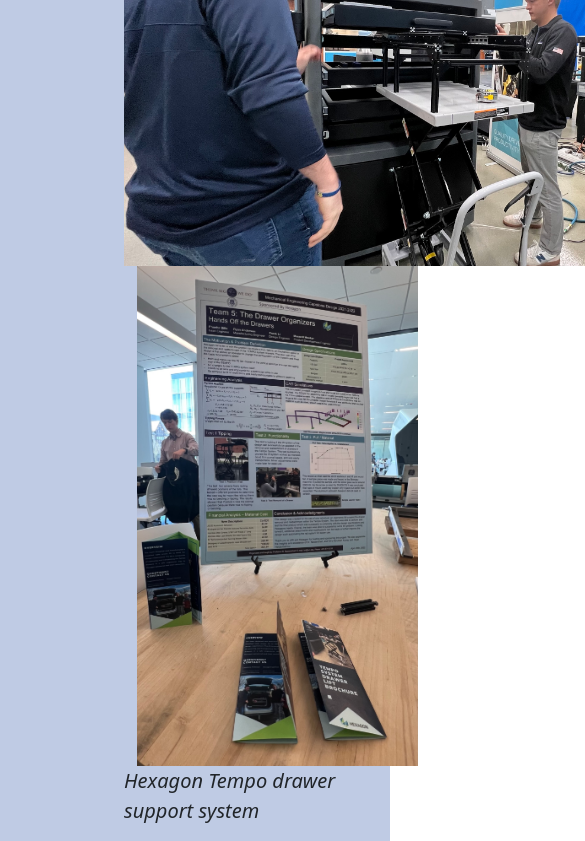
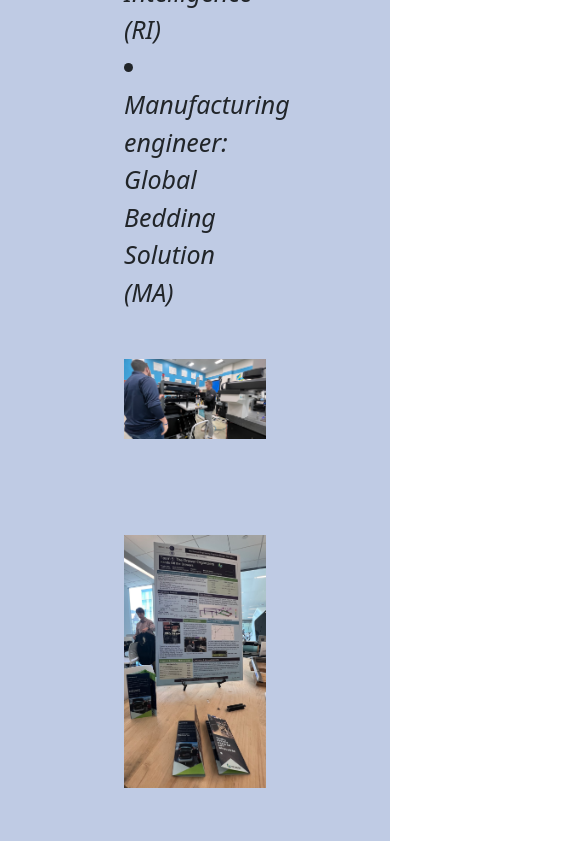
Before and after one commit to FRFRANk-1/frank-website, a React (Create React App) app: page /about#/home in a window 390 px wide. Shown: the part 1156-1997 px from the top of the page, 585 px wide, since content can reach past the window. Built offline with nearby package versions, Linux system fonts and the light colour scheme.

Commit message:
fixed responsive-resolution_1

```diff
--- a/src/pages/about/index.css
+++ b/src/pages/about/index.css
@@ -70,33 +70,31 @@
 }
 
 .picture2{
-    width: 100%;
-    height: auto;
-    position:relative; left: 53%;
+  text-align: center;
 }
 
 .video-showcase{
     margin-left: 0%;
 }
 
-.picture3{
+/* .picture3{
     width: 110%;
     height: auto;
     margin-left: 20px;
     margin-top: 0px;
     position:relative; left: 45%;
-}
+} */
 
 .description-1{
-  position:relative; left: 80%;
+  position:relative;
 }
 
 .description-2{
-  position:relative; left: 88%;
+  position:relative;
 }
 
 .video-link{
-  position:relative; left: 70%;
+  text-align: center;
   margin-bottom: -50px;
   font-size: 25px;
 
--- a/src/pages/about/index.js
+++ b/src/pages/about/index.js
@@ -56,13 +56,13 @@ function about() {
         </div>
         <div className="media-showcase">
           <div className="col-md-6 photo-showcase">
-            <h3 className="description-1 py-4">Commercial Photography:</h3>
-            <img src={picture2} className="picture2 hover-effect" alt="Commercial Photography" />
+            <h3 className="description-1 text-center py-4">Commercial Photography:</h3>
+            <img src={picture2} className="picture2 img-fluid hover-effect" alt="Commercial Photography" />
           </div>
           <div className="col-md-6 video-showcase">
-    <h3 className="description-2 py-4">Video Production:</h3>
+    <h3 className="description-2 text-center py-4">Video Production:</h3>
     <a href="https://www.bilibili.com/video/BV1je411j7SY/?vd_source=29129ec6466690e99722869f8f8689c0">
-        <img src={picture3} className="picture3 hover-effect" alt="Video Editing" />
+        <img src={picture3} className="picture3 img-fluid hover-effect" alt="Video Editing" />
     </a>
     <br></br>
     <br></br>
--- a/src/pages/home/index.css
+++ b/src/pages/home/index.css
@@ -11,13 +11,14 @@
     margin: 0 auto;
 }
 
-.img.showcase{
+/* .img.showcase{
     max-width: 700px;
     max-height: 500px;
-}
+} */
 
 .row{
     margin-left: 100px;
+    margin-right: 100px;
 }
 
 .col-sm-8.intro{
--- a/src/pages/home/index.js
+++ b/src/pages/home/index.js
@@ -28,13 +28,17 @@ function Home() {
             </li>
 
             <div className="hexagon ">
-            <img
-              className="img hexagon hover-effect"
-              src={Hexagon}
-              alt="hexagon"
-            />
+              <img
+                className="img-fluid hexagon hover-effect py-5"
+                src={Hexagon}
+                alt="hexagon"
+              />
 
-            <img className="img showcase hover-effect" src={showcase} alt="showcase" />
+              <img
+                className="img-fluid showcase hover-effect py-5"
+                src={showcase}
+                alt="showcase"
+              />
             </div>
             <p className="hexagon-text">Hexagon Tempo drawer support system</p>
           </div>
```
Also changed, not shown: src/pages/resume/Runcheng-Resume.png (deleted), 1 other file (tests, documents, lock files or other folders).
